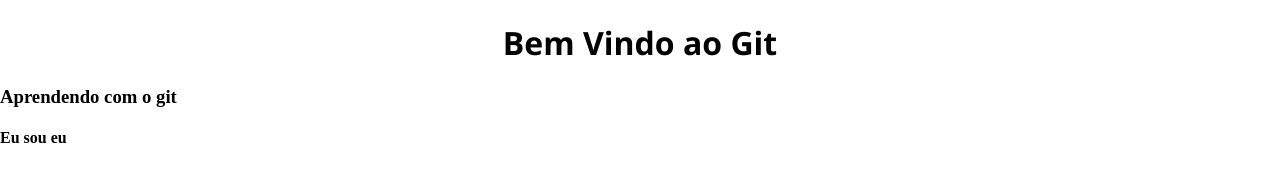
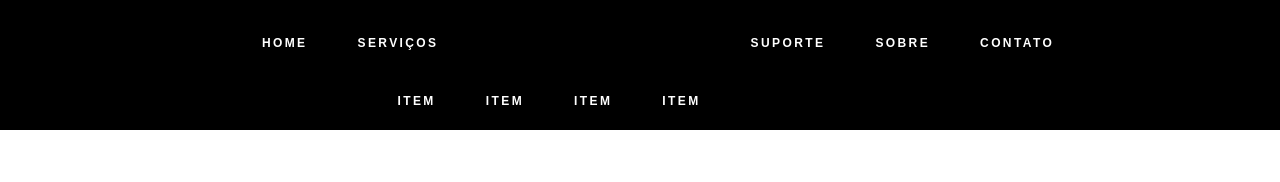
Before and after one commit to antonyng67/repositorygit, a plain HTML site: page index.html in a window 1280 px wide. Drawn offline with Linux system fonts and the light colour scheme.

Commit message:
commit com alteracoes de html e css

```diff
--- a/css/style.css
+++ b/css/style.css
@@ -1,14 +1,105 @@
 body {
-    margin: auto;
-    padding: 10;
+    margin: 0;
+    padding: 0;
+    box-sizing: border-box;
+    font-family: sans-serif;
+    font-size: 14px;
+    line-height: 1.5;
 }
 
-h1 {
-    text-align: center;
-    font-family: 'Segoe UI', Tahoma, Verdana, sans-serif;
+nav {
+    display: flex;
+    justify-content: center;
 }
 
-h3 {
-    padding-left: 10;
-    text-indent: 10;
+
+/* centralizando o menu */
+
+.menu {
+    background: #000;
 }
+
+
+/* Remove as bolinhas do lado das listas */
+
+.menu .menu-list,
+.menu .sub-menu {
+    list-style: none;
+}
+
+
+/* Configura todos os links do nosso menu */
+
+.menu a {
+    color: #fff;
+    text-decoration: none;
+    display: block;
+    cursor: pointer;
+    text-transform: uppercase;
+    font-size: 12px;
+    font-weight: 700;
+    letter-spacing: 0.2em;
+}
+
+
+/* Faz os <li>s ficarem na horizontal */
+
+.menu .menu-list li {
+    float: left;
+    position: relative;
+}
+
+
+/* Configura os links do menu principal */
+
+.menu .menu-list li a {
+    padding: 20px;
+    margin: 0 5px;
+    background: #000;
+}
+
+
+/* Configura o fundo do menu principal quando com mouse hover */
+
+.menu .menu-list li:hover a {
+    background: #444;
+}
+
+
+/* Mostra o submenu no evento de mouse hover */
+
+.menu .menu-list li:hover>.sub-menu {
+    display: block;
+}
+
+
+/* Configura o estilo do submenu */
+
+.menu>.menu-list>li>.sub-menu {
+    position: absolute;
+    top: 50px;
+    left: 5px;
+    background: blue;
+    min-width: 200px;
+    z-index: 1000;
+    display: none;
+}
+
+
+/* Configura os links do submenu */
+
+.menu>.menu-list>li>.sub-menu>li>a {
+    padding: 10px 20px;
+}
+
+
+/* Clearfix para o menu */
+
+.menu:after {
+    content: '.';
+    display: block;
+    clear: both;
+    visibility: hidden;
+    line-height: 0;
+    height: 0;
+}
--- a/index.html
+++ b/index.html
@@ -9,11 +9,27 @@
 </head>
 
 <body>
-    <h1>
-        Bem Vindo ao Git
-    </h1>
-    <h3>Aprendendo com o git</h3>
-    <h4>Eu sou eu</h4>
+    <header>
+        <nav class="menu">
+            <div>
+                <ul class="menu-list">
+                    <li><a href="#">Home</a></li>
+                    <li>
+                        <a href="#">Serviços</a>
+                        <ul class="sub-menu">
+                            <li><a href="#">Item</a></li>
+                            <li><a href="#">Item</a></li>
+                            <li><a href="#">Item</a></li>
+                            <li><a href="#">Item</a></li>
+                        </ul>
+                    </li>
+                    <li><a href="#">Suporte</a></li>
+                    <li><a href="#">Sobre</a></li>
+                    <li><a href="#">Contato</a></li>
+                </ul>
+            </div>
+        </nav>
+    </header>
 </body>
 
 </html>
```
Also changed, not shown: 1 other file.
